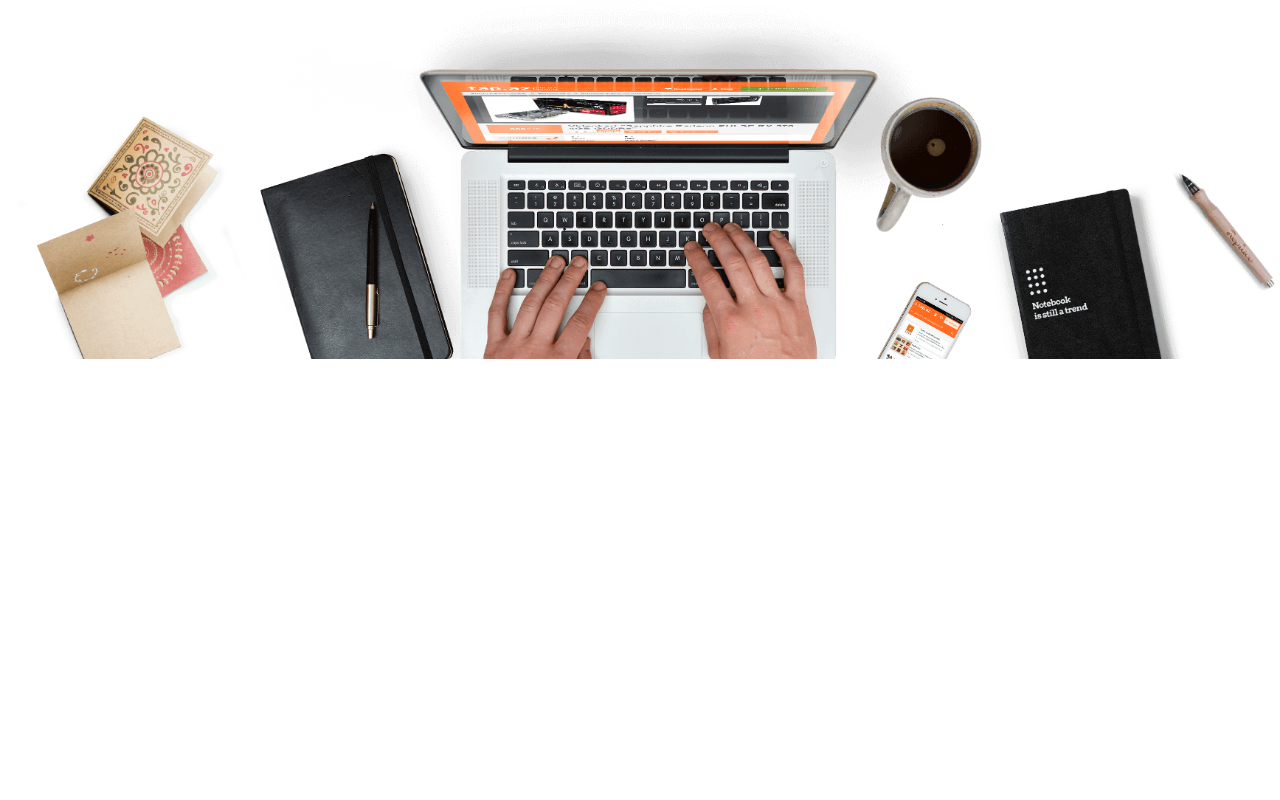
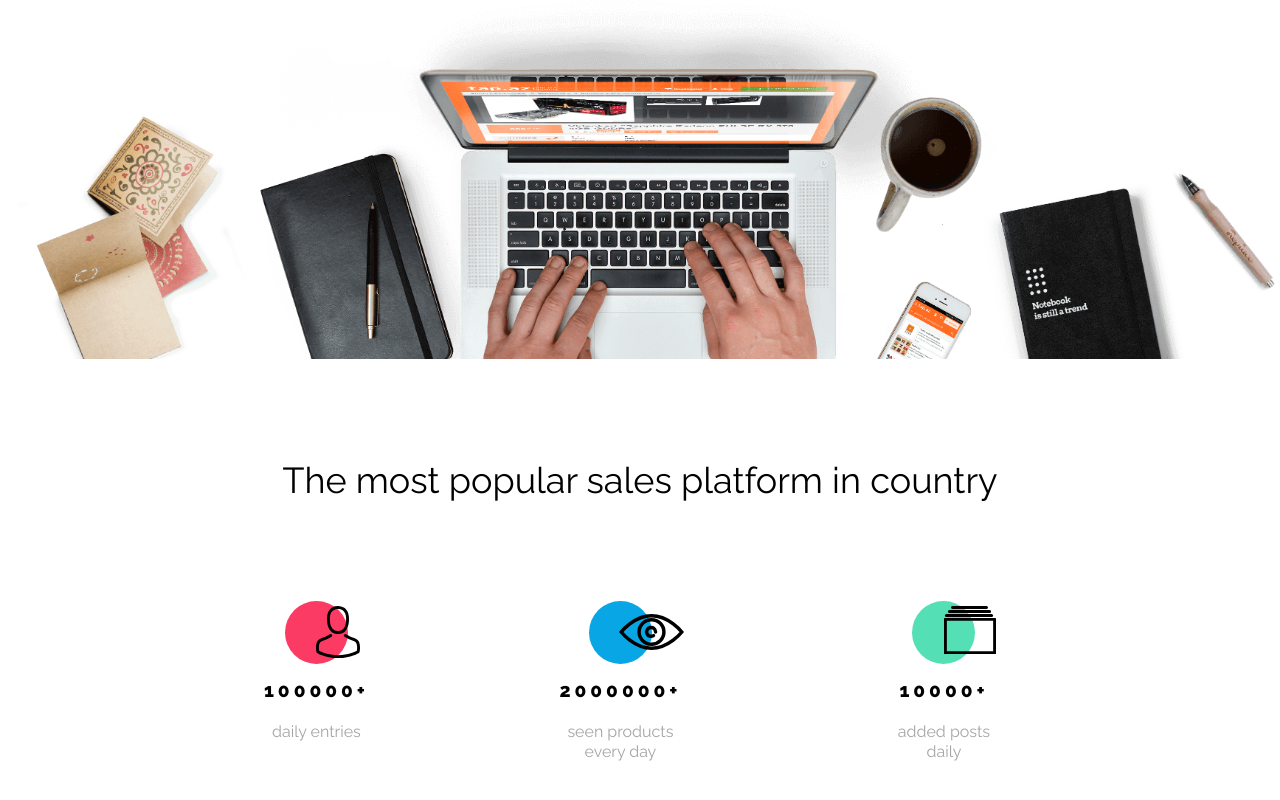
Before and after one commit to koczooR/BestShop, a plain HTML site: page index.html in a window 1280 px wide. Shown: the part 410-1210 px from the top of the page. Before the commit the page ends 800 px from the top, so only its background shows below. Drawn offline with Linux system fonts and the light colour scheme.

Commit message:
Dodanie responsywności sekcji Stats

```diff
--- a/css/style.css
+++ b/css/style.css
@@ -120,12 +120,12 @@ a {
     width: 100%;
 } */
 
-.stats_container {
+/* .stats_container {
     max-width: 800px;
     margin: 100px auto 120px;
-}
+} */
 
-.stats_title {
+/* .stats_title {
     font-family: var(--font-raleway);
     font-weight: 400;
     font-size: 36px;
@@ -133,38 +133,38 @@ a {
     text-align: center;
     color: var(--color-black);
     margin-bottom: 100px;
-}
+} */
 
-.stats_box_container {
+/* .stats_box_container {
     display: flex;
     justify-content: space-between;
-}
+} */
 
-.stats_box {
+/* .stats_box {
     max-width: 160px;
     display: flex;
     flex-direction: column;
     align-items: center;
-}
+} */
 
-.circle {
+/* .circle {
     width: 63px;
     height: 63px;
     border-radius: 50%;
     display: block;
     background: var(--color-redish);
     position: relative;
-}
+} */
 
-.blue_circle {
+/* .blue_circle {
     background: var(--color-primary);
 }
 
 .green_circle {
     background: var(--color-green);
-}
+} */
 
-.box_icon {
+/* .box_icon {
     position: absolute;
     top: 10%;
     left: 50%;
@@ -174,9 +174,9 @@ a {
     position: absolute;
     top: calc(31.5px - 36.5px / 2);
     left: 35%;
-}
+} */
 
-.box_number_text {
+/* .box_number_text {
     font-family: var(--font-raleway);
     font-weight: 800;
     font-size: 20px;
@@ -185,16 +185,16 @@ a {
     color: var(--color-black);
     margin-top: 14px;
     margin-bottom: 19px;
-}
+} */
 
-.box_text {
+/* .box_text {
     font-family: var(--font-raleway);
     font-weight: 400;
     font-size: 17px;
     line-height: 20px;
     color: var(--color-grey);
     text-align: center;
-}
+} */
 
 .benefits {
     background: var(--color-light-grey);
--- a/index.html
+++ b/index.html
@@ -37,7 +37,7 @@
         </div>
     </section>
 
-    <!-- <section class="stats" id="whyus">
+    <section class="stats" id="whyus">
         <div class="container stats_container">
             <h2 class="stats_title">The most popular sales platform in country</h2>
             <div class="stats_box_container">
@@ -66,7 +66,7 @@
         </div>
     </section>
 
-        <div class="benefits" id="benefits">
+        <!-- <div class="benefits" id="benefits">
             <div class="container benefits_container">
                 <div class="benefits_text_box">
                     <h2 class="benefits_title">Be always first</h2>
--- a/scss/elements/_general.scss
+++ b/scss/elements/_general.scss
@@ -15,7 +15,7 @@ a {
     margin: 0 auto;
     max-width: 1352px;
 
-    @media (max-width: 1352px) {
+    @media (max-width: $breakpoint-md) {
         width: 100%;
         padding: 0 1rem;
     }
@@ -31,3 +31,12 @@ a {
     border-radius: $border-radius;
     box-shadow: 5px 10px 14px $color-primary-shadow;
 }
+
+.circle {
+    width: 3.9375rem;
+    height: 3.9375rem;
+    border-radius: 50%;
+    display: block;
+    background: $color-redish;
+    position: relative;
+}
--- a/scss/elements/_header.scss
+++ b/scss/elements/_header.scss
@@ -91,7 +91,7 @@
             }
         }
 
-        @media (min-width: 790px) {
+        @media (min-width: $breakpoint-sm) {
             .menu {
                 display: none;
             }
--- a/scss/elements/_hero.scss
+++ b/scss/elements/_hero.scss
@@ -30,7 +30,7 @@
         width: 100%;
     }
 
-    @media (max-width: 790px) {
+    @media (max-width: $breakpoint-sm) {
         padding: 0 1rem;
 
         .hero_text {
--- a/scss/elements/_stats.scss
+++ b/scss/elements/_stats.scss
@@ -0,0 +1,88 @@
+.stats {
+    &_container {
+        max-width: 800px;
+        margin: 6.25rem auto 7.5rem;
+    }
+
+    &_title {
+        font-family: $font-raleway;
+        font-weight: 400;
+        font-size: 2.25rem;
+        line-height: 2.625rem;
+        text-align: center;
+        color: $color-black;
+        margin-bottom: 6.25rem;
+    }
+
+    &_box_container {
+        display: flex;
+        justify-content: space-between;
+    }
+
+    &_box {
+        max-width: 10rem;
+        display: flex;
+        flex-direction: column;
+        align-items: center;
+
+        .blue_circle {
+            background: $color-primary;
+        }
+
+        .green_circle {
+            background: $color-green;
+        }
+
+        .box_icon {
+            position: absolute;
+            top: 7%;
+            left: 50%;
+        }
+
+        .box_icon2 {
+            position: absolute;
+            top: 20%;
+            left: 47%;
+        }
+
+        .box_number_text {
+            font-family: $font-raleway;
+            font-weight: 800;
+            font-size: 1.2rem;
+            line-height: 1.5rem;
+            letter-spacing: 0.25rem;
+            color: $color-black;
+            margin-top: 0.875rem;
+            margin-bottom: 1.25rem;
+        }
+
+        .box_text {
+            font-family: $font-raleway;
+            font-weight: 400;
+            font-size: 1rem;
+            line-height: 1.25rem;
+            color: $color-grey;
+            text-align: center;
+            padding: 0 1rem;
+        }
+    }
+
+    @media (max-width: $breakpoint-sm) {
+        .stats_container {
+            margin: 3rem auto 1rem;
+        }
+
+        .stats_title {
+            margin-bottom: 2rem;
+        }
+
+        .stats_box_container {
+            flex-direction: column;
+            align-items: center;
+        }
+
+        .box_text {
+            margin-bottom: 2rem;
+        }
+    }
+}
--- a/scss/variables/_variables.scss
+++ b/scss/variables/_variables.scss
@@ -2,3 +2,6 @@ $font-raleway: 'Raleway', sans-serif;
 $font-open-sans: 'OpenSans', sans-serif;
 
 $border-radius: 40px;
+
+$breakpoint-sm: 790px;
+$breakpoint-md: 1352px;
```
Also changed, not shown: css/main.css, 1 other file.
